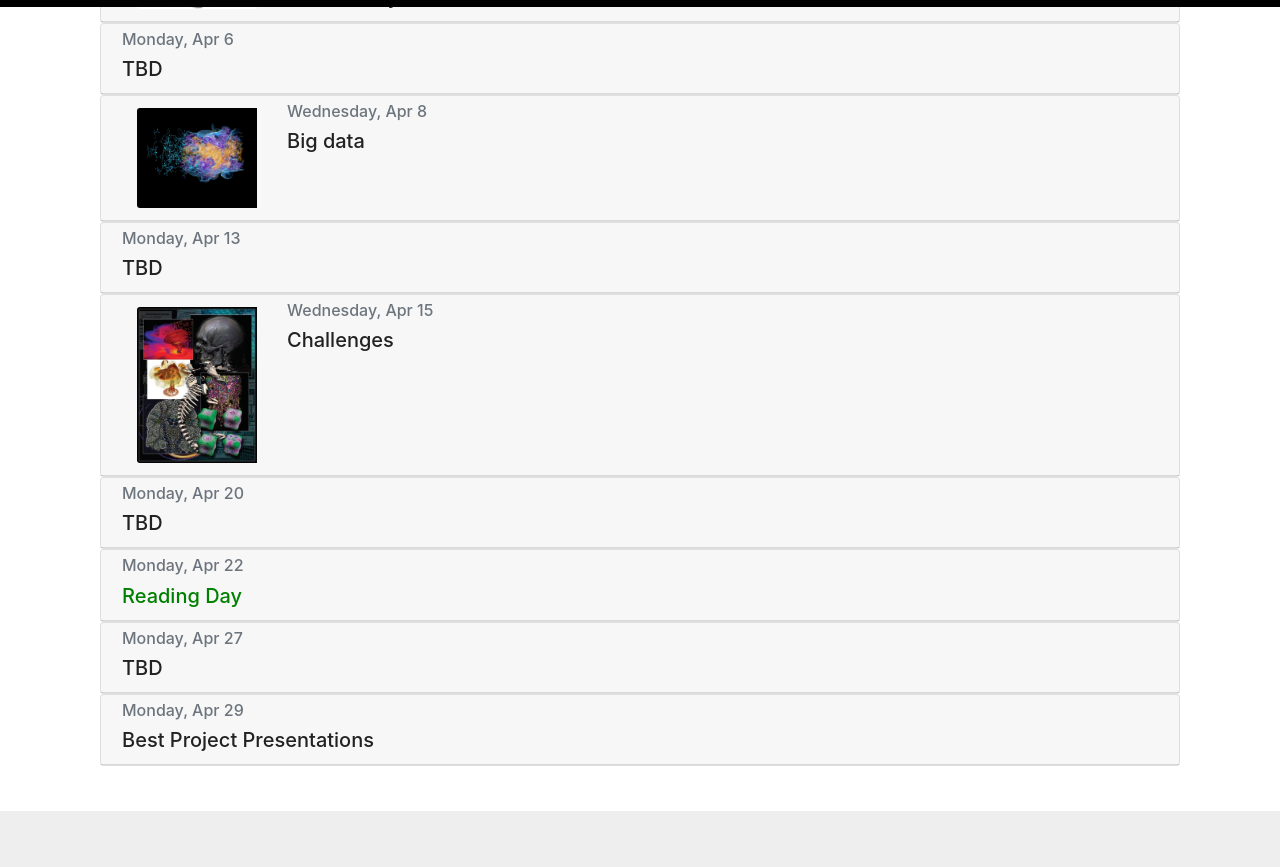
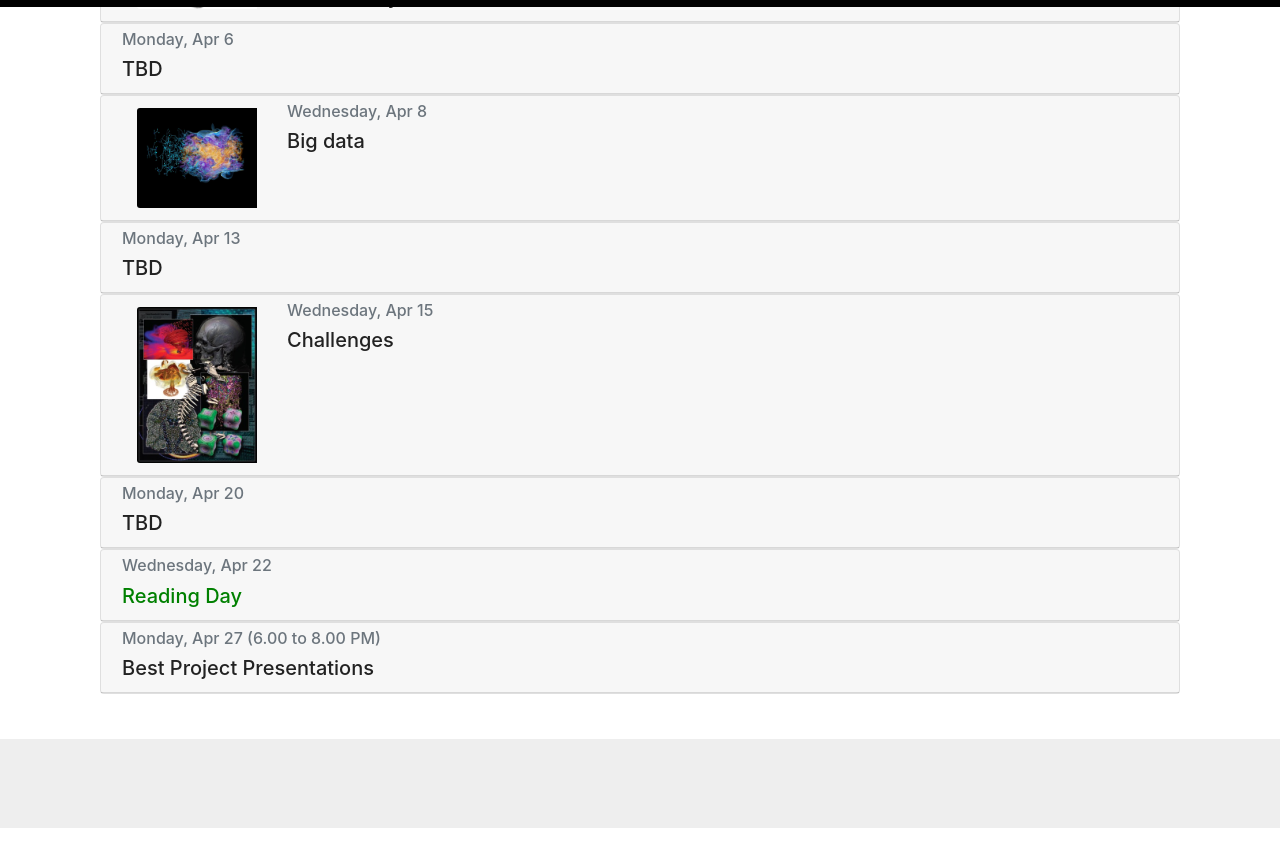
Before and after one commit to ComputingElevatedLab/sciviscourse, a Jekyll site: the page built from _pages/schedule.md, in a window 1280 px wide and 900 px high, scrolled down 2838 px. Shown: the top 867 px of the window. Built offline with Jekyll 4.4.1, drawn with Linux system fonts in a browser that asks for light colours; after the commit the page ends 3666 px from its top, so only the background shows below that.

Commit message:
Update schedule.yml

```diff
--- a/_data/schedule.yml
+++ b/_data/schedule.yml
@@ -117,11 +117,8 @@
   date: Monday, Apr 20
 
 - name: Reading Day
-  date: Monday, Apr 22
+  date: Wednesday, Apr 22
   holiday: true
 
-- name: TBD
-  date: Monday, Apr 27
-
 - name: Best Project Presentations
-  date: Monday, Apr 29
+  date: Monday, Apr 27 (6.00 to 8.00 PM)
```
